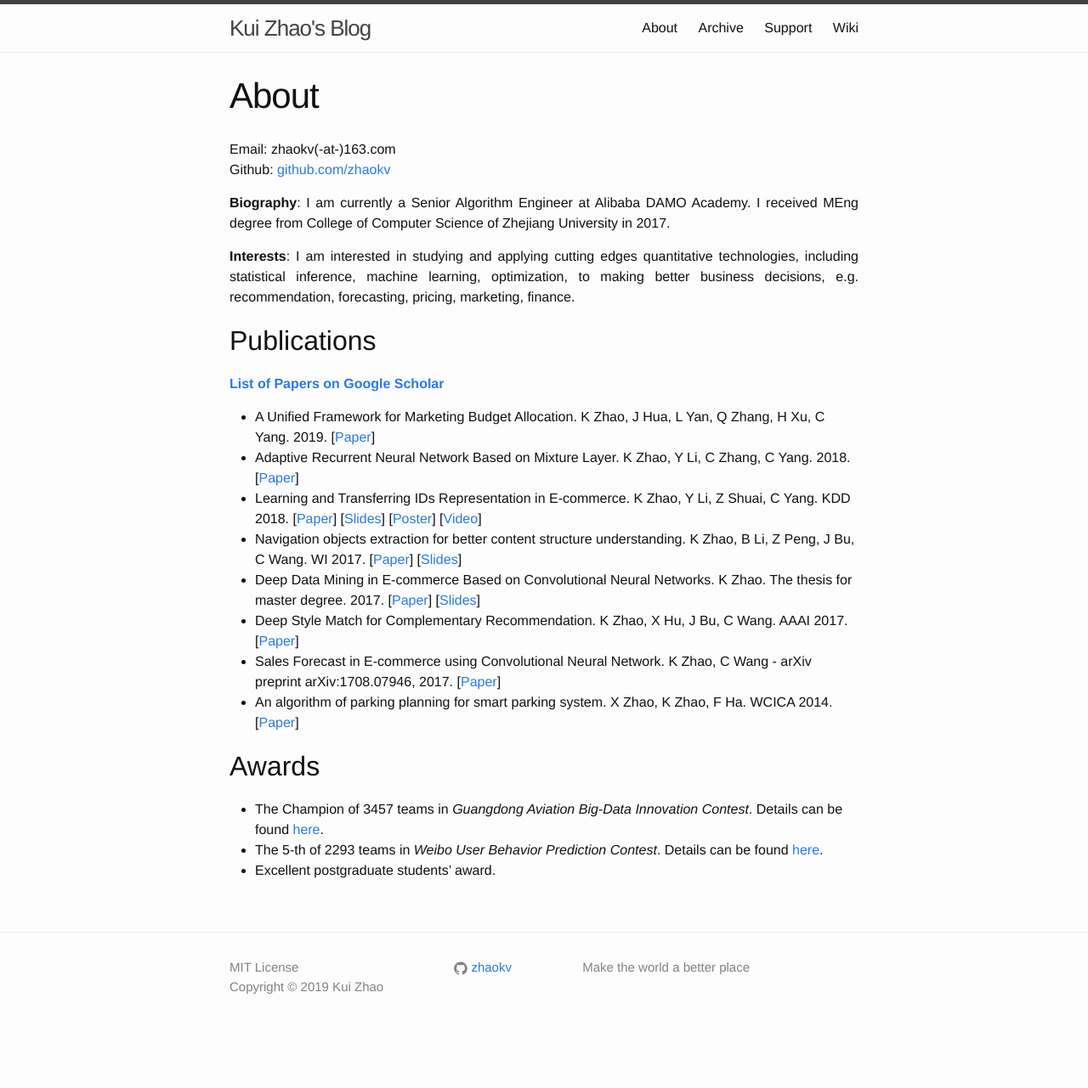
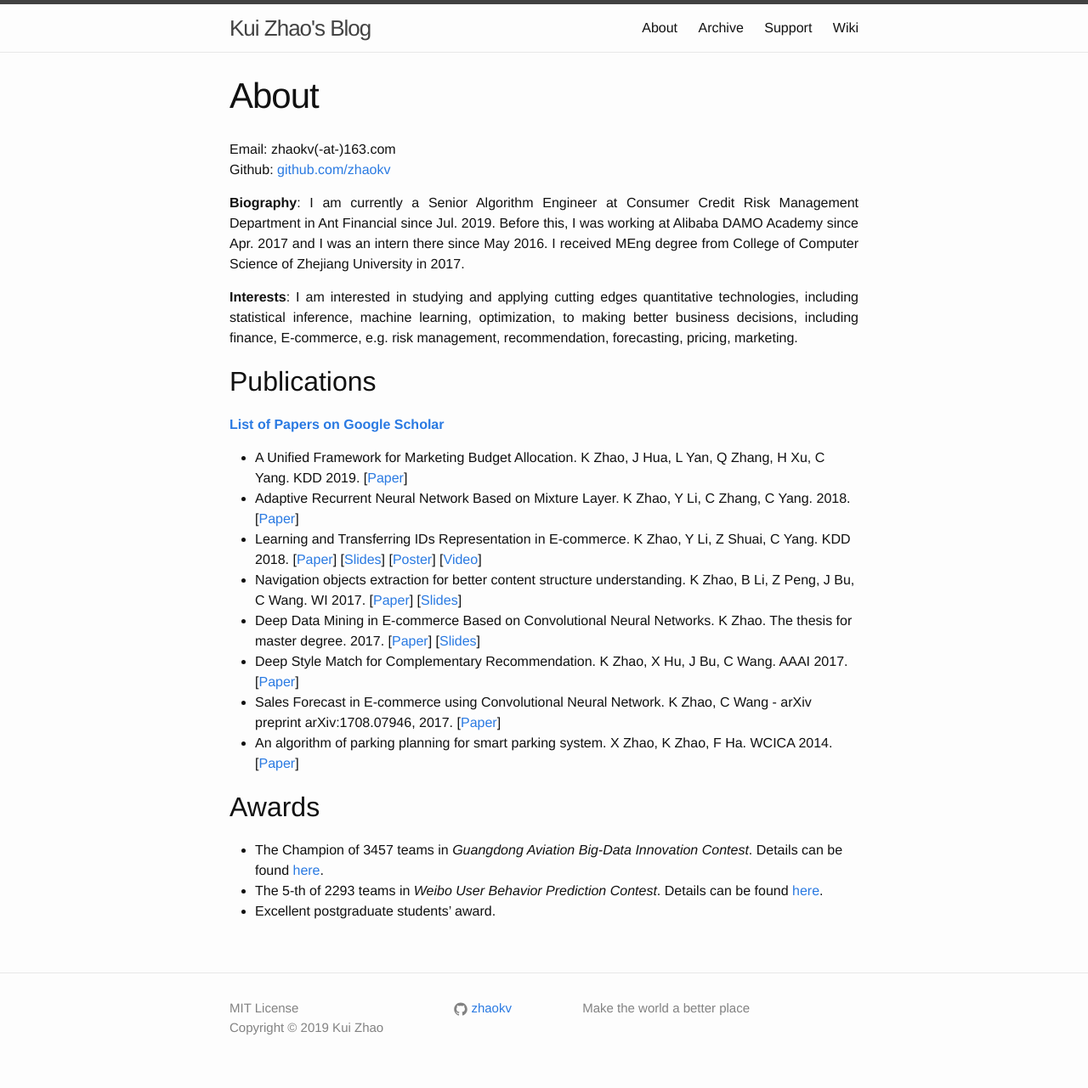
Before and after one commit to zhaokv/zhaokv.github.io, a Jekyll site: the page built from about.md, in a window 1280 px wide. Shown: the whole page at 85% size. Built offline with Jekyll 4.4.1, drawn with Linux system fonts in a browser that asks for light colours; comment, search, counter and statistics services are not loaded; before the commit the page ends 1233 px from its top, so only the background shows below that.

Commit message:
update about.me

```diff
--- a/about.md
+++ b/about.md
@@ -7,14 +7,14 @@ permalink: /about
 Email: zhaokv(-at-)163.com \\
 Github: [github.com/zhaokv](https://github.com/zhaokv)
 
-**Biography**: I am currently a Senior Algorithm Engineer at Alibaba DAMO Academy. I received MEng degree from College of Computer Science of Zhejiang University in 2017.
+**Biography**: I am currently a Senior Algorithm Engineer at Consumer Credit Risk Management Department in Ant Financial since Jul. 2019. Before this, I was working at Alibaba DAMO Academy since Apr. 2017 and I was an intern there since May 2016. I received MEng degree from College of Computer Science of Zhejiang University in 2017.
 
-**Interests**: I am interested in studying and applying cutting edges quantitative technologies, including statistical inference, machine learning, optimization, to  making better business decisions, e.g. recommendation, forecasting, pricing, marketing, finance.
+**Interests**: I am interested in studying and applying cutting edges quantitative technologies, including statistical inference, machine learning, optimization, to making better business decisions, including finance, E-commerce, e.g. risk management, recommendation, forecasting, pricing, marketing.
 
 ## Publications
 [**List of Papers on Google Scholar**](https://scholar.google.com/citations?user=fm2rVwsAAAAJ)
 
-- A Unified Framework for Marketing Budget Allocation. K Zhao, J Hua, L Yan, Q Zhang, H Xu, C Yang. 2019. [[Paper](https://arxiv.org/abs/1902.01128)]
+- A Unified Framework for Marketing Budget Allocation. K Zhao, J Hua, L Yan, Q Zhang, H Xu, C Yang. KDD 2019. [[Paper](https://arxiv.org/abs/1902.01128)]
 - Adaptive Recurrent Neural Network Based on Mixture Layer. K Zhao, Y Li, C Zhang, C Yang. 2018. [[Paper](https://arxiv.org/abs/1801.08094)]
 - Learning and Transferring IDs Representation in E-commerce. K Zhao, Y Li, Z Shuai, C Yang. KDD 2018. [[Paper](https://dl.acm.org/citation.cfm?id=3219855)] [[Slides](/assets/doc/kdd18_slides.pdf)] [[Poster](/assets/doc/kdd18_poster.pdf)] [[Video](https://www.kdd.org/kdd2018/accepted-papers/view/learning-and-transferring-ids-representation-in-e-commerce)]
 - Navigation objects extraction for better content structure understanding. K Zhao, B Li, Z Peng, J Bu, C Wang. WI 2017. [[Paper](https://dl.acm.org/citation.cfm?id=3106437)] [[Slides](/assets/doc/WI17.pptx)]
```
